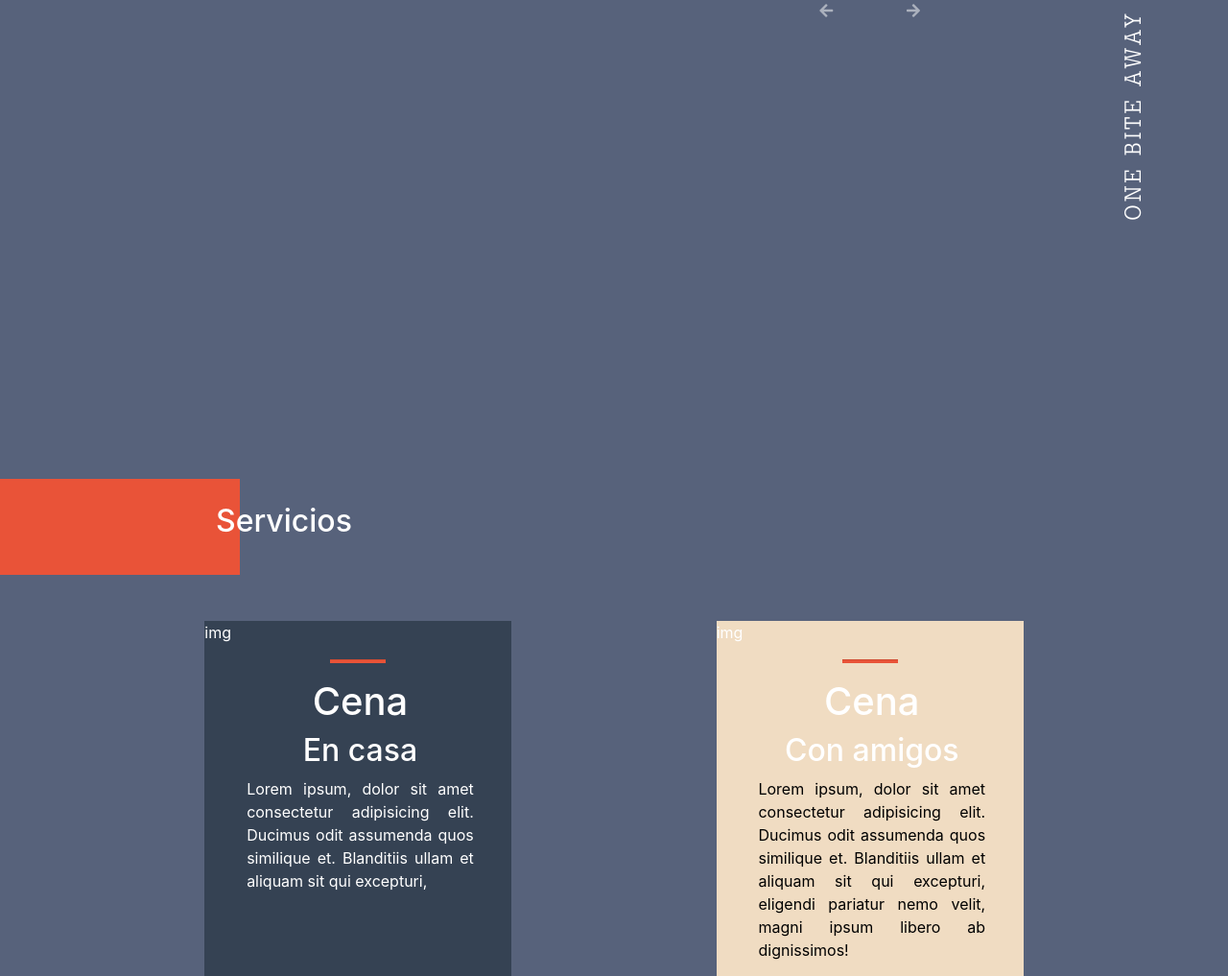
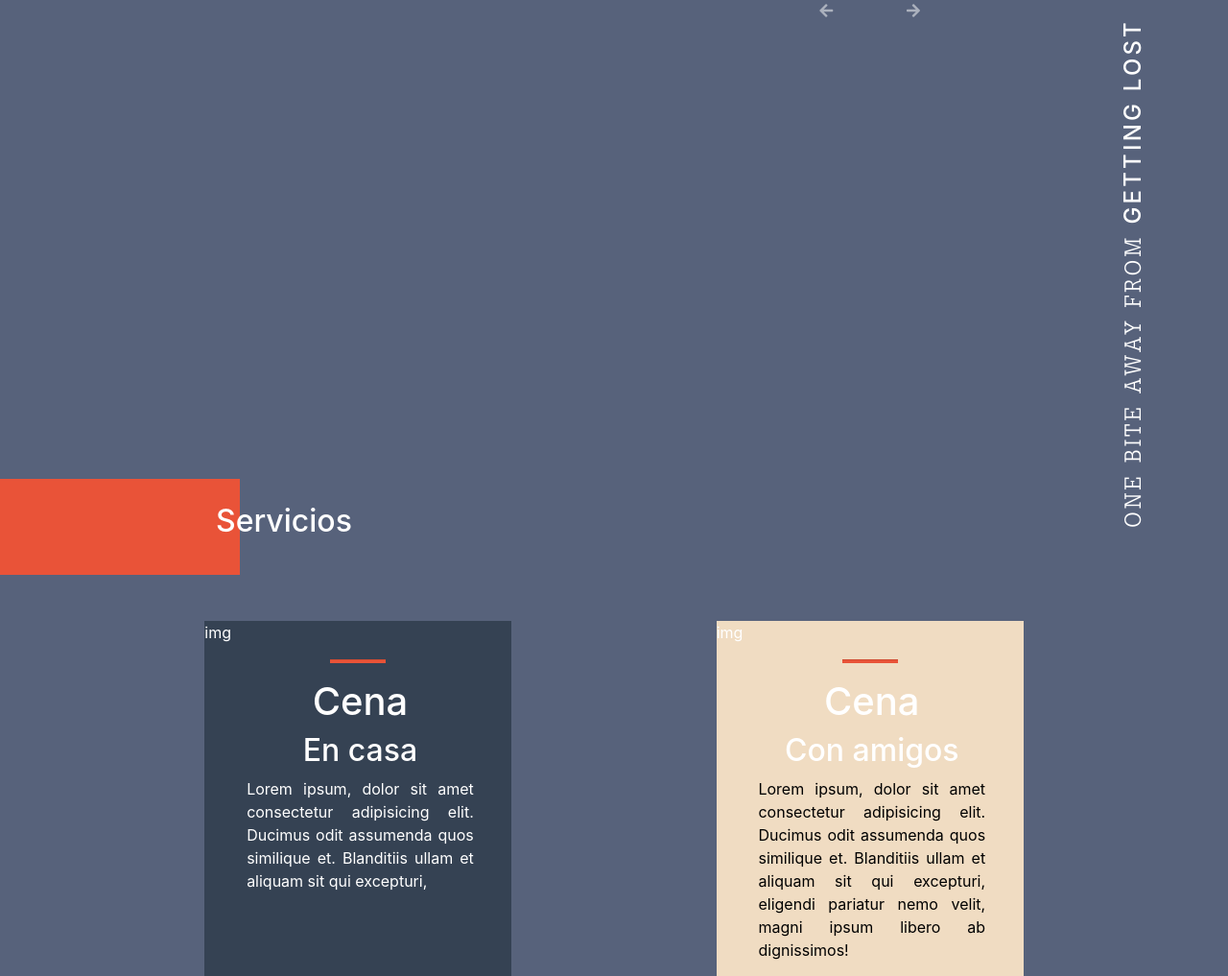
Before and after one commit to moyom96/maze, a PHP site: page / in a window 1280 px wide. Shown: the part 2650-3667 px from the top of the page at 96% size. Run offline with PHP 8.4, Linux system fonts and the light colour scheme; some libraries are stand-ins or nearby versions.

Commit message:
Ajustar letras typewriter

```diff
--- a/styles/style.css
+++ b/styles/style.css
@@ -265,12 +265,12 @@
 
   #typewriter-1{
     left: 5vw;
-    top: 260vh;
+    top: 300vh;
   }
 
   #typewriter-2{
     margin-left: 90vw;
-    top: 360vh;
+    top: 400vh;
   }
 
   .typewriter-animate{
```
